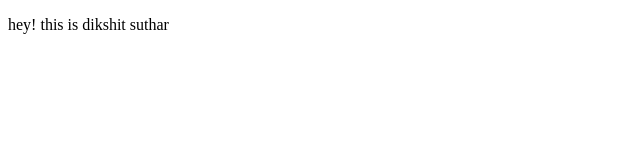
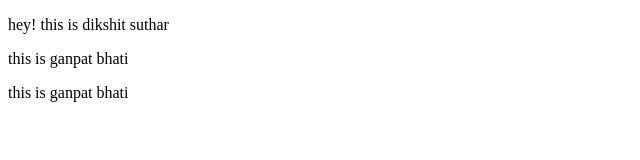
Before and after one commit to Dikshitsuthar/LOCAL-REPO, a plain HTML site: page index.html in a window 1280 px wide. Shown: the whole page, without its empty margins (0-640 px from the left). Drawn offline with Linux system fonts and the light colour scheme.

Commit message:
index.html is updated

```diff
--- a/index.html
+++ b/index.html
@@ -7,5 +7,7 @@
 </head>
 <body>
     <p>hey! this is dikshit suthar</p>
+    <p>this is ganpat bhati </p>
+    <p>this is ganpat bhati </p>
 </body>
 </html>
```
